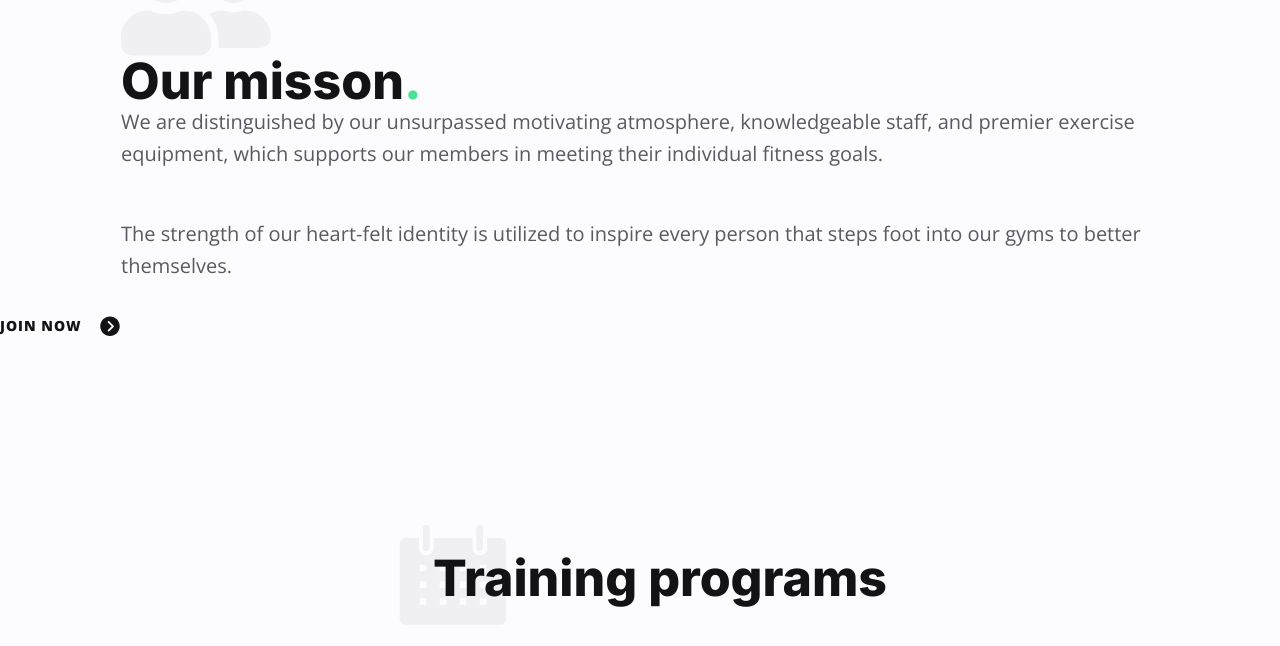
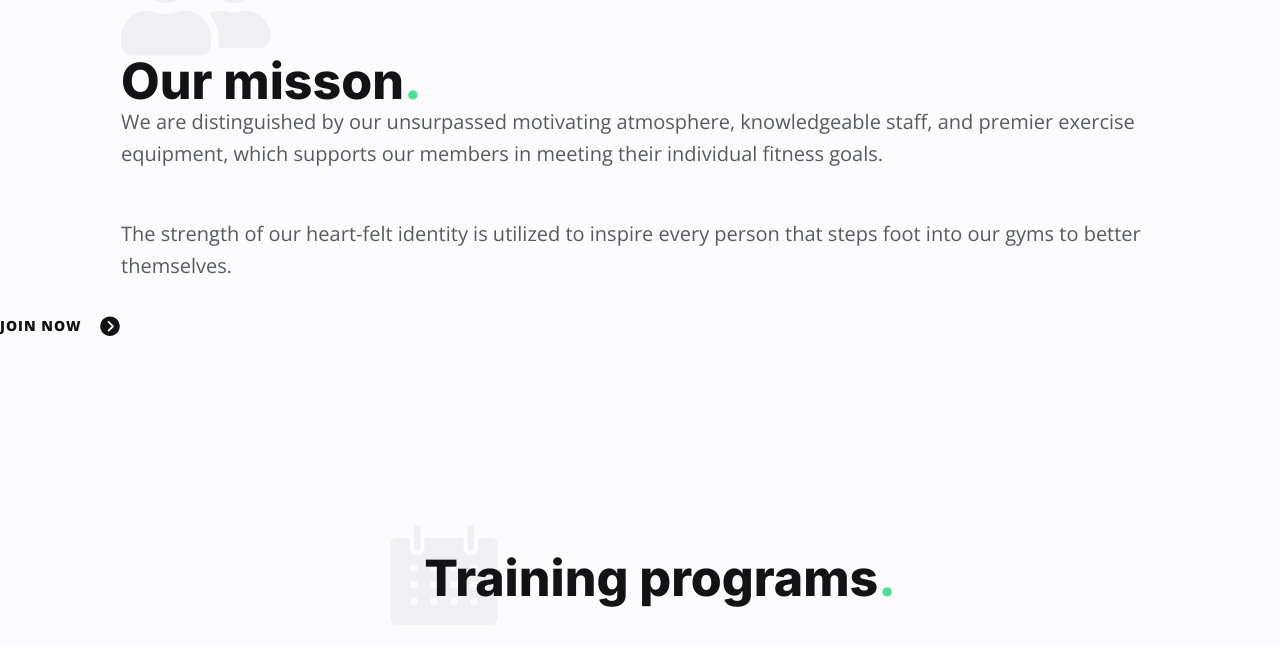
Before and after one commit to zablon-oigo/deploy-reactapp-using-terraform, a React (Vite) app: page / in a window 1280 px wide. Shown: the part 980-1626 px from the top of the page. Built offline with nearby package versions, Linux system fonts and the light colour scheme.

Commit message:
Styling workout component

```diff
--- a/src/components/Workout.jsx
+++ b/src/components/Workout.jsx
@@ -8,6 +8,7 @@ export default function Workout() {
             <img src={icon} alt="" className="" />
             <h2 className="h2 section-title">
                 {title}
+                <span className="text-primary-200">.</span>
             </h2>
         </div>
     </div>
```
